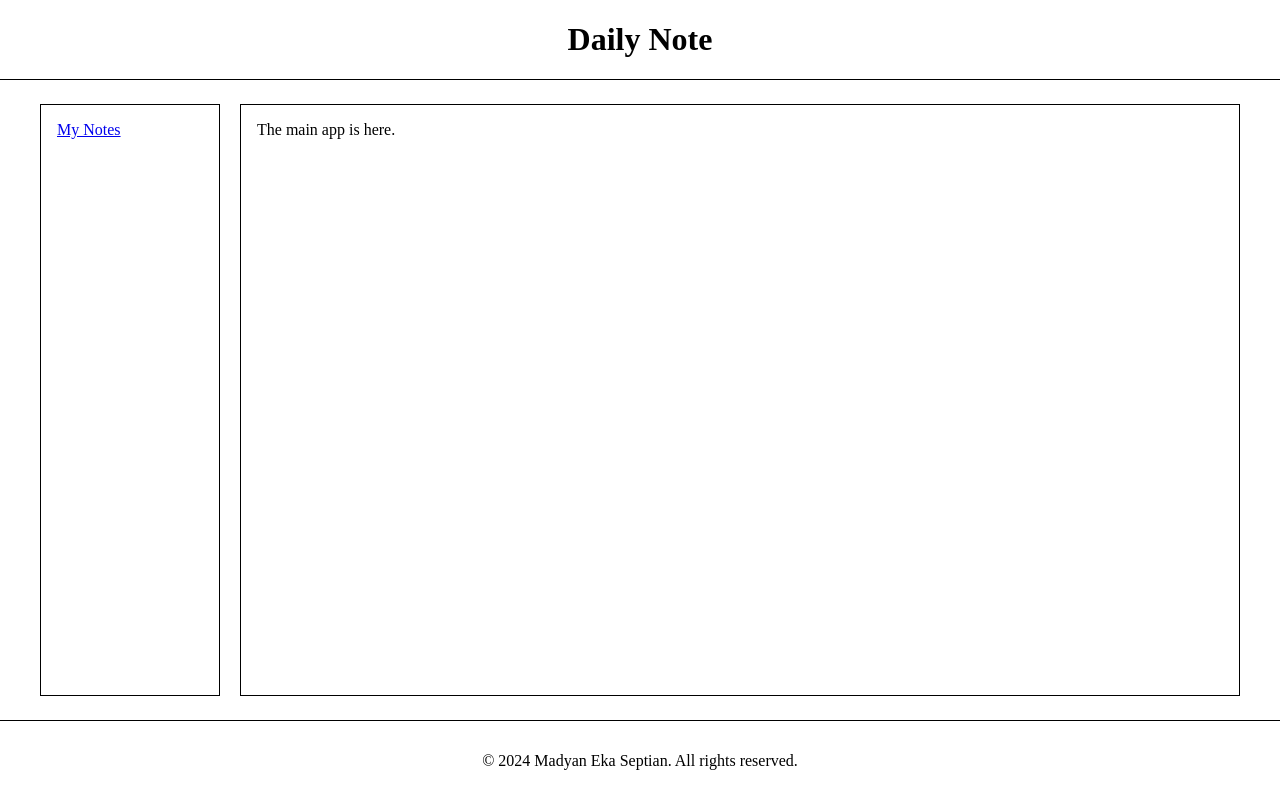
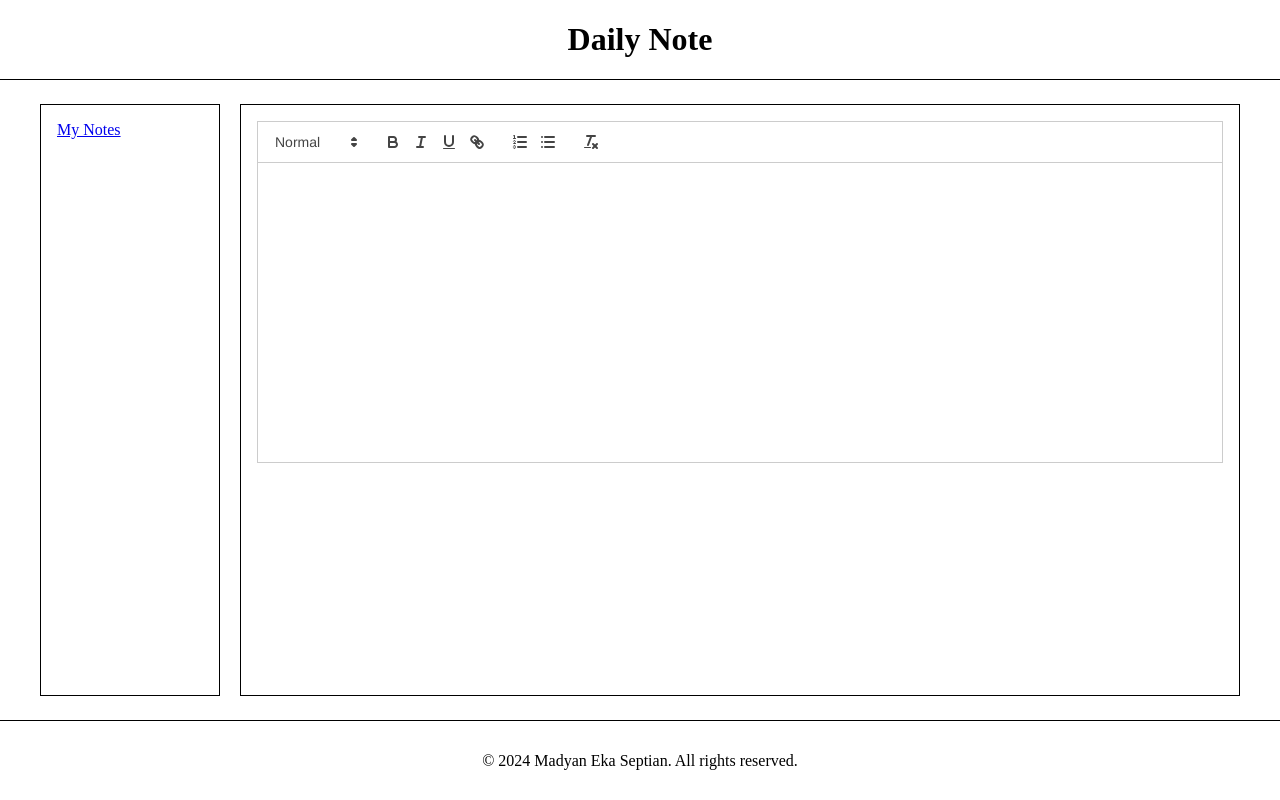
Before and after one commit to madyanes/daily-note, a React (Vite) app: page / in a window 1280 px wide. Built offline with nearby package versions, Linux system fonts and the light colour scheme.

Commit message:
Integrating with Quill rich text editor

```diff
--- a/package.json
+++ b/package.json
@@ -11,6 +11,7 @@
   },
   "dependencies": {
     "localforage": "^1.10.0",
+    "quill": "2.0.2",
     "react": "^18.3.1",
     "react-dom": "^18.3.1",
     "react-router-dom": "^6.24.1"
--- a/src/components/AppContainer.jsx
+++ b/src/components/AppContainer.jsx
@@ -1,7 +1,9 @@
+import NewNote from './NewNote'
+
 export default function AppContainer() {
   return (
     <section>
-      <p>The main app is here.</p>
+      <NewNote />
     </section>
   )
 }
--- /dev/null
+++ b/src/components/NewNote.jsx
@@ -0,0 +1,9 @@
+import QuillEditor from './QuillEditor'
+
+export default function NewNote() {
+  return (
+    <section id='new-note'>
+      <QuillEditor />
+    </section>
+  )
+}
--- /dev/null
+++ b/src/components/QuillEditor.jsx
@@ -0,0 +1,23 @@
+import { useEffect, useRef } from 'react'
+import Quill from 'quill'
+import 'quill/dist/quill.snow.css'
+
+export default function QuillEditor() {
+  const editorRef = useRef(null)
+  const quillRef = useRef(null) // Ref untuk menyimpan instance Quill
+
+  useEffect(() => {
+    if (editorRef.current && !quillRef.current) {
+      quillRef.current = new Quill(editorRef.current, {
+        theme: 'snow',
+      })
+
+      // Event listener untuk mendapatkan konten editor
+      quillRef.current.on('text-change', () => {
+        console.log(quillRef.current.root.innerHTML)
+      })
+    }
+  }, []) // Hanya menjalankan effect ini sekali setelah komponen dipasang
+
+  return <div ref={editorRef} style={{ height: '300px' }} />
+}
```
Also changed, not shown: 1 other file (tests, documents, lock files or other folders).
